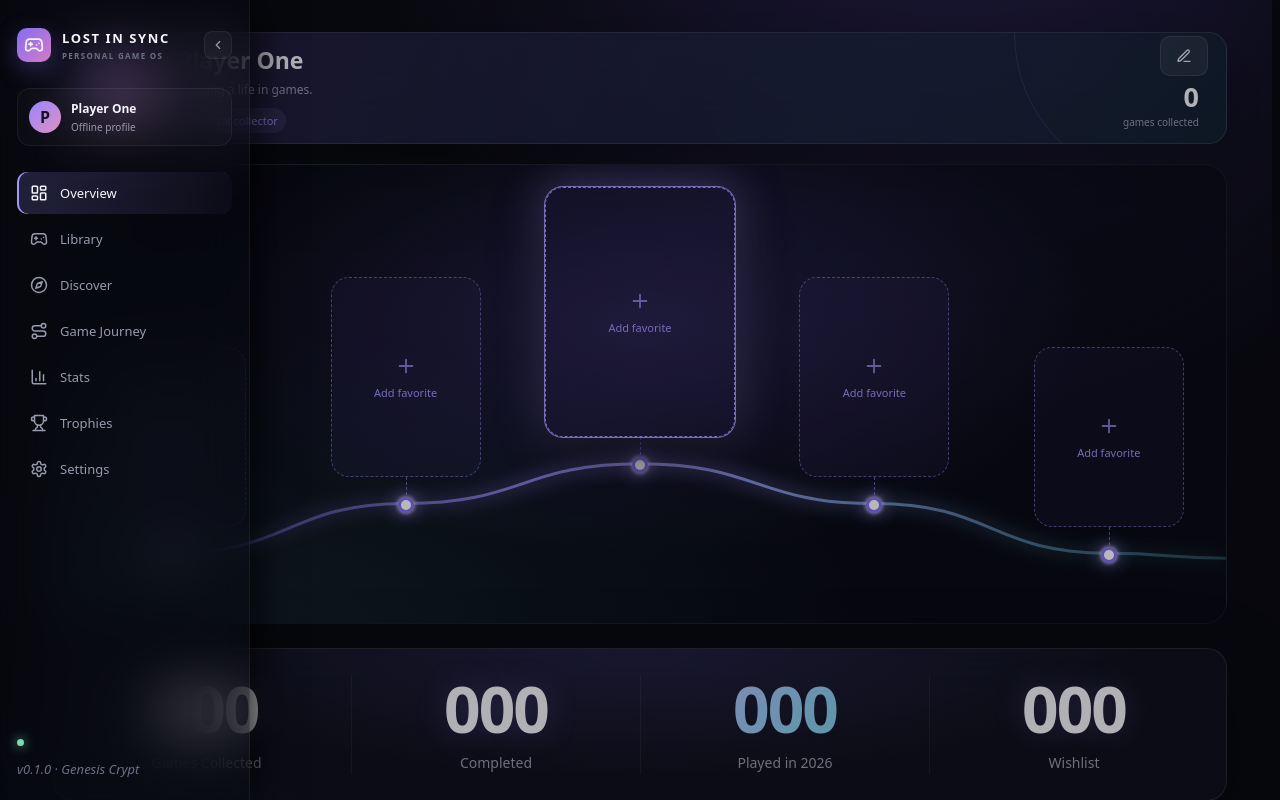
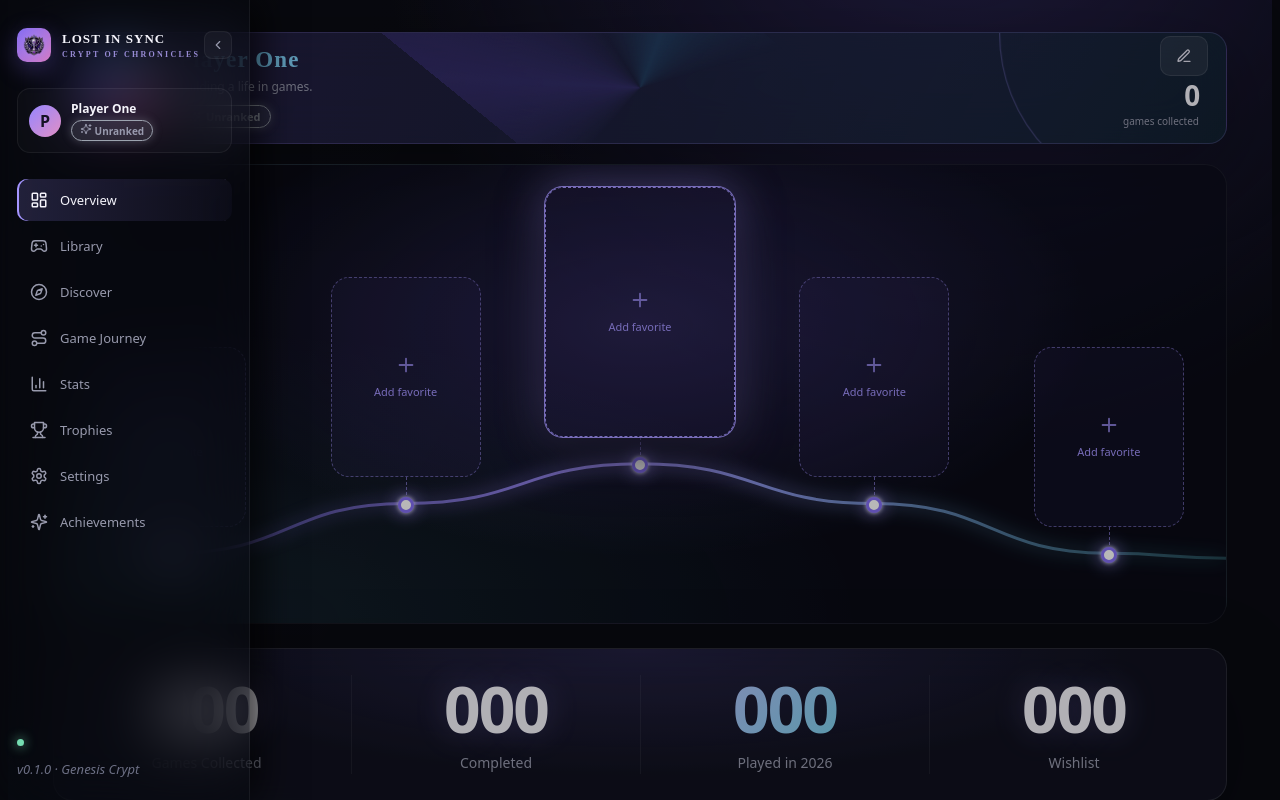
Before and after one commit to synced7x7/lostinsync__, a React (Vite) app: page / in a window 1280 px wide. Both pictures are taken after a click on the button 43 px from the left and 43 px from the top of the page. Shown: the top 800 px of the page. Built offline with nearby package versions, Linux system fonts and the light colour scheme.

Commit message:
- Overview UI and layout UI updated

```diff
--- a/src/components/layout.tsx
+++ b/src/components/layout.tsx
@@ -11,8 +11,11 @@ import {
   Trophy,
   Compass,
   BarChart3,
+  Sparkles,
 } from "lucide-react";
-import type { AppData, View } from "../domain/game";
+import type { AppData, Game, View } from "../domain/game";
+import { RARITY_COLOR, topBadge } from "../domain/trophies";
+import logo from "../images/badges/1.1 Annual Rookie.png";
 
 export const navigation: { id: View; label: string; icon: typeof BookOpen }[] = [
   { id: "dashboard", label: "Overview", icon: LayoutDashboard },
@@ -22,6 +25,7 @@ export const navigation: { id: View; label: string; icon: typeof BookOpen }[] =
   { id: "stats", label: "Stats", icon: BarChart3 },
   { id: "trophies", label: "Trophies", icon: Trophy },
   { id: "settings", label: "Settings", icon: Settings },
+  { id: "achievements", label: "Achievements", icon: Sparkles },
 
 ];
 
@@ -93,12 +97,12 @@ function Sidebar({
             style={{ cursor: !isOpen ? "pointer" : "default" }}
           >
             <span className="brand-mark">
-              <Gamepad2 size={20} />
+              <img src={logo} alt="" className="brand-logo" />
             </span>
             {isOpen && (
               <span className="brand-text">
                 LOST IN SYNC
-                <small>PERSONAL GAME OS</small>
+                <small>CRYPT OF CHRONICLES</small>
               </span>
             )}
           </div>
@@ -123,7 +127,7 @@ function Sidebar({
           {isOpen && (
             <div className="profile-info">
               <strong>{data.profile.displayName}</strong>
-              <span>Offline profile</span>
+              <RarityBadge games={data.games} />
             </div>
           )}
         </div>
@@ -167,3 +171,18 @@ function Sidebar({
     </>
   );
 }
+
+
+export function RarityBadge({ games }: { games: Game[] }) {
+  const top = topBadge(games);
+  const rarity = top?.rarity ?? "common";
+  return (
+    <span
+      className={`rarity-badge r-${rarity}`}
+      style={{ ["--rc" as string]: RARITY_COLOR[rarity] }}
+      title={top?.desc ?? "Complete 10% of all achievements to earn your first badge"}
+    >
+      <Sparkles size={12} /> {top?.name ?? "Unranked"}
+    </span>
+  );
+}
--- a/src/domain/trophies.ts
+++ b/src/domain/trophies.ts
@@ -252,3 +252,12 @@ export function evaluate(games: Game[], cheat: Override): TrophyState[] {
   const finalState = calc(fin, (tiers.filter((t) => t.unlocked).length / tiers.length) * 100);
   return TROPHIES.map((t) => (t.id === "final" ? finalState : base.find((s) => s.trophy === t)!));
 }
+
+
+export const RARITY_COLOR: Record<Rarity, string> = {
+  common: "#9ca3af", uncommon: "#4ade80", rare: "#38bdf8",
+  legendary: "#fbbf24", mythic: "#c084fc", lostinsync: "#ff3b6b",
+};
+
+export const topBadge = (games: Game[], cheat: Override = {}) =>
+  evaluate(games, cheat).find((s) => s.trophy.id === "final")?.top;
--- a/src/features/overview.css
+++ b/src/features/overview.css
@@ -608,3 +608,64 @@
     .profile-avatar { width: 62px; height: 62px; font-size: 25px }
     .profile-count { margin-top: 24px }
 }
+
+
+@import url("https://fonts.googleapis.com/css2?family=Cinzel+Decorative:wght@700&family=Cinzel:wght@500&display=swap");
+
+/* gothic brand */
+.brand-logo { width: 22px; height: 22px; object-fit: contain; filter: drop-shadow(0 0 6px rgba(164,149,255,.6)) }
+.brand-text { font-family: "Cinzel Decorative", serif; letter-spacing: .08em }
+.brand-text small { font-family: "Cinzel", serif; font-size: 8px; letter-spacing: .28em; color: #b9a8ff; opacity: .8 }
+
+/* rarity badge */
+.rarity-badge {
+  --rc: #9ca3af;
+  display: inline-flex; align-items: center; gap: 5px; width: fit-content;
+  padding: 3px 10px; border-radius: 999px; font-size: 11px; font-weight: 600;
+  color: var(--rc); border: 1px solid var(--rc);
+  background: color-mix(in srgb, var(--rc) 14%, transparent);
+  box-shadow: 0 0 10px color-mix(in srgb, var(--rc) 35%, transparent);
+}
+.profile-info .rarity-badge { margin-top: 3px; font-size: 10px; padding: 2px 8px }
+.rarity-badge.r-mythic, .rarity-badge.r-legendary { animation: badge-glow 2.4s ease-in-out infinite }
+.rarity-badge.r-lostinsync {
+  color: #fff; border-color: transparent;
+  background: linear-gradient(90deg, #ff3b6b, #a855f7, #38bdf8, #ff3b6b) 0 0 / 300% 100%;
+  animation: badge-flow 4s linear infinite;
+}
+@keyframes badge-glow { 50% { box-shadow: 0 0 20px var(--rc) } }
+@keyframes badge-flow { to { background-position: 300% 0 } }
+
+/* profile banner effects */
+.profile-banner { animation: banner-in .7s cubic-bezier(.2,.8,.2,1) both; border: 1px solid rgba(164,149,255,.22) }
+@keyframes banner-in { from { opacity: 0; transform: translateY(14px) scale(.98) } }
+.profile-aurora {
+  position: absolute; inset: -60%; z-index: 0; pointer-events: none;
+  background: conic-gradient(from 0deg, transparent, rgba(124,92,255,.22), transparent 30%, rgba(56,189,248,.18), transparent 60%);
+  animation: aurora-spin 14s linear infinite;
+}
+@keyframes aurora-spin { to { transform: rotate(360deg) } }
+.profile-banner:after { animation: ring-pulse 5s ease-in-out infinite }
+@keyframes ring-pulse { 50% { transform: scale(1.15); border-color: rgba(164,149,255,.4) } }
+
+.profile-avatar { position: relative; z-index: 1; animation: avatar-float 4s ease-in-out infinite }
+.profile-avatar:before {
+  content: ""; position: absolute; inset: -4px; border-radius: 50%; z-index: -1;
+  background: conic-gradient(#7c5cff, #38bdf8, #ff3b6b, #7c5cff);
+  animation: aurora-spin 5s linear infinite; filter: blur(2px);
+}
+@keyframes avatar-float { 50% { transform: translateY(-4px) } }
+
+.profile-name {
+  font-family: "Cinzel Decorative", serif; letter-spacing: .05em;
+  background: linear-gradient(90deg, #fff, #b9a8ff, #7dd3fc, #fff) 0 0 / 250% 100%;
+  -webkit-background-clip: text; background-clip: text; color: transparent;
+  animation: name-shimmer 6s linear infinite;
+}
+@keyframes name-shimmer { to { background-position: 250% 0 } }
+.profile-count strong { animation: ring-pulse 3s ease-in-out infinite }
+
+@media (prefers-reduced-motion: reduce) {
+  .profile-banner, .profile-banner:after, .profile-aurora, .profile-avatar, .profile-avatar:before,
+  .profile-name, .rarity-badge, .profile-count strong { animation: none }
+}
--- a/src/features/overview.tsx
+++ b/src/features/overview.tsx
@@ -1,9 +1,10 @@
 import { useEffect, useRef, useState, useMemo } from "react";
 import { createPortal } from "react-dom";
-import { Camera, Check, FolderPlus, ImagePlus, PenLine, Plus, Sparkles, Trash2, X } from "lucide-react";
+import { Camera, Check, FolderPlus, ImagePlus, PenLine, Plus, Trash2, X } from "lucide-react";
 import type { AppData, Collection, CollectionItem, Game } from "../domain/game";
 import { seedGame } from "./discover";
 import "./overview.css";
+import { RarityBadge } from "../components/layout"; // adjust path if layout.tsx lives elsewhere
 
 export function ProfileSection({ data, update }: { data: AppData; update: (data: AppData) => void }) {
   const [editing, setEditing] = useState(false);
@@ -55,6 +56,7 @@ export function ProfileSection({ data, update }: { data: AppData; update: (data:
   return (
     <>
       <section className="profile-banner glass">
+        <i className="profile-aurora" aria-hidden="true" />
         <button
           className="profile-edit button soft"
           onClick={() => editing ? finishEditing() : setEditing(true)}
@@ -85,11 +87,11 @@ export function ProfileSection({ data, update }: { data: AppData; update: (data:
         <div className="profile-copy">
           {editing
             ? <input value={displayName} onChange={(e) => setDisplayName(e.target.value)} />
-            : <h2>{data.profile.displayName}</h2>}
+            : <h2 className="profile-name">{data.profile.displayName}</h2>}
           {editing
             ? <textarea value={bio} onChange={(e) => setBio(e.target.value)} />
             : <p>{data.profile.bio}</p>}
-          <span className="pill"><Sparkles size={13} /> Local collector</span>
+          <RarityBadge games={data.games} />
           {pictureError && <span className="date-error">{pictureError}</span>}
         </div>
         <div className="profile-count"><strong>{data.games.length}</strong><span>games collected</span></div>
```
